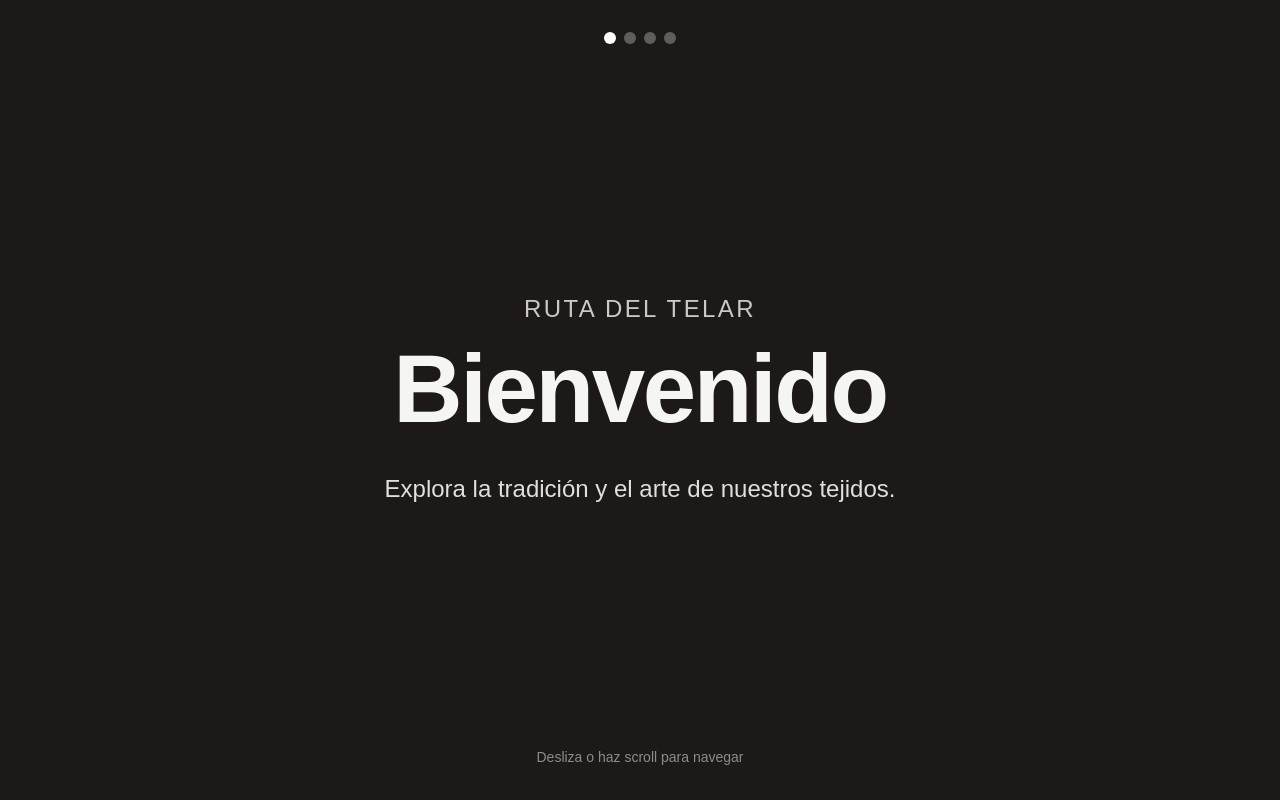
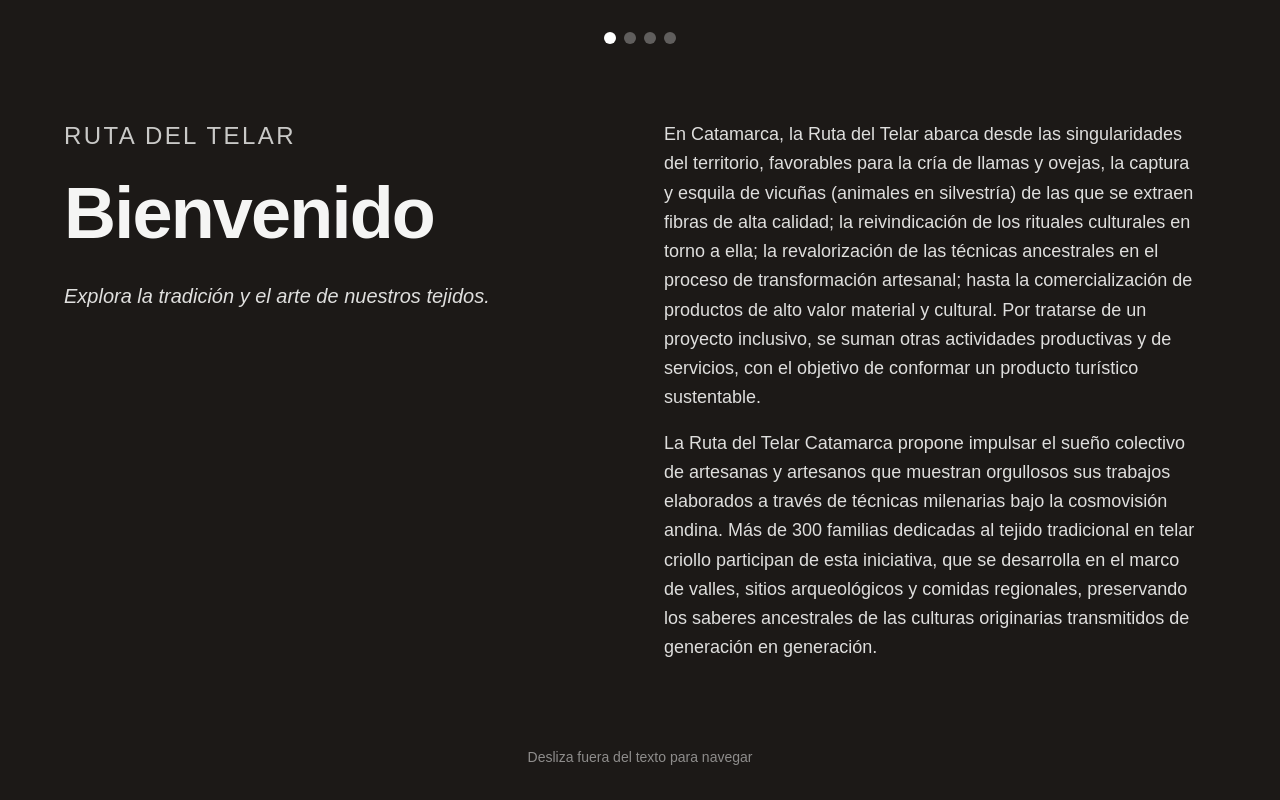
Before and after one commit to carlosacostap-unca/prototipo2-rutadeltelar, a Next.js app: page / in a window 1280 px wide. Built offline with nearby package versions, Linux system fonts and the light colour scheme.

Commit message:
Update first slide with long text layout

```diff
--- a/app/components/SwipeSlider.tsx
+++ b/app/components/SwipeSlider.tsx
@@ -12,6 +12,12 @@ const sections = [
     title: "Bienvenido",
     subtitle: "Ruta del Telar",
     description: "Explora la tradición y el arte de nuestros tejidos.",
+    longText: [
+      "En Catamarca, la Ruta del Telar abarca desde las singularidades del territorio, favorables para la cría de llamas y ovejas, la captura y esquila de vicuñas (animales en silvestría) de las que se extraen fibras de alta calidad; la reivindicación de los rituales culturales en torno a ella; la revalorización de las técnicas ancestrales en el proceso de transformación artesanal; hasta la comercialización de productos de alto valor material y cultural. Por tratarse de un proyecto inclusivo, se suman otras actividades productivas y de servicios, con el objetivo de conformar un producto turístico sustentable.",
+      "La Ruta del Telar Catamarca propone impulsar el sueño colectivo de artesanas y artesanos que muestran orgullosos sus trabajos elaborados a través de técnicas milenarias bajo la cosmovisión andina. Más de 300 familias dedicadas al tejido tradicional en telar criollo participan de esta iniciativa, que se desarrolla en el marco de valles, sitios arqueológicos y comidas regionales, preservando los saberes ancestrales de las culturas originarias transmitidos de generación en generación.",
+      "Se trata de un proyecto de desarrollo local cuyo principal objetivo es fortalecer las cadenas de valor en la región y crear un producto integral que combine la riqueza natural, arqueológica, cultural y productiva de las zonas que lo integran, destacando la diversidad y singularidad de cada estación fomentando la participación de la comunidad local en el proceso.",
+      "El proyecto Ruta del Telar – OVOP Catamarca es impulsado por el Gobierno de Catamarca a través del Ministerio de Trabajo, Planificación y Recursos Humanos de la provincia, junto a la Agencia de Cooperación Internacional del Japón (JICA) en articulación con todos los municipios de las localidades que integran Ruta del Telar."
+    ],
     bg: "bg-stone-900",
     text: "text-stone-100"
   },
@@ -90,12 +96,18 @@ export default function SwipeSlider() {
       target: containerRef.current,
       type: "wheel,touch,pointer",
       wheelSpeed: -1,
-      onDown: () => {
+      onDown: (self) => {
+        // Prevent navigation if interacting with the scrollable text
+        if ((self.event?.target as HTMLElement)?.closest('.no-swipe')) return;
+
         if (!animating.current && currentIndexRef.current > 0) {
             gotoPanel(currentIndexRef.current - 1, false);
         }
       },
-      onUp: () => {
+      onUp: (self) => {
+        // Prevent navigation if interacting with the scrollable text
+        if ((self.event?.target as HTMLElement)?.closest('.no-swipe')) return;
+
         if (!animating.current && currentIndexRef.current < slides.length - 1) {
             gotoPanel(currentIndexRef.current + 1, true);
         }
@@ -126,6 +138,26 @@ export default function SwipeSlider() {
           key={i}
           className={`panel absolute inset-0 flex flex-col items-center justify-center p-8 text-center ${section.bg} ${section.text}`}
         >
+          {section.longText ? (
+             <div className="flex flex-col md:flex-row max-w-6xl w-full gap-8 md:gap-16 items-center md:items-start text-left h-full md:h-auto justify-center">
+                <div className="flex-1 flex flex-col justify-center">
+                    <h3 className="text-xl md:text-2xl font-light uppercase tracking-widest mb-4 opacity-80">
+                        {section.subtitle}
+                    </h3>
+                    <h2 className="text-5xl md:text-7xl font-bold mb-6 tracking-tight leading-tight">
+                        {section.title}
+                    </h2>
+                    <p className="text-xl opacity-90 italic">
+                        {section.description}
+                    </p>
+                </div>
+                <div className="flex-1 no-swipe overflow-y-auto max-h-[50vh] md:max-h-[70vh] pr-4 text-base md:text-lg leading-relaxed opacity-90 space-y-4 scrollbar-thin scrollbar-thumb-white/20 scrollbar-track-transparent">
+                    {section.longText.map((paragraph, idx) => (
+                        <p key={idx}>{paragraph}</p>
+                    ))}
+                </div>
+             </div>
+          ) : (
             <div className="max-w-4xl">
                 <h3 className="text-xl md:text-2xl font-light uppercase tracking-widest mb-4 opacity-80">
                     {section.subtitle}
@@ -137,11 +169,12 @@ export default function SwipeSlider() {
                     {section.description}
                 </p>
             </div>
+          )}
         </div>
       ))}
 
       <div className="absolute bottom-8 w-full text-center z-50 opacity-50 text-white text-sm animate-bounce pointer-events-none">
-        Desliza o haz scroll para navegar
+        Desliza fuera del texto para navegar
       </div>
     </div>
   );
```
Lines whose indentation alone changed are shown as unchanged.
